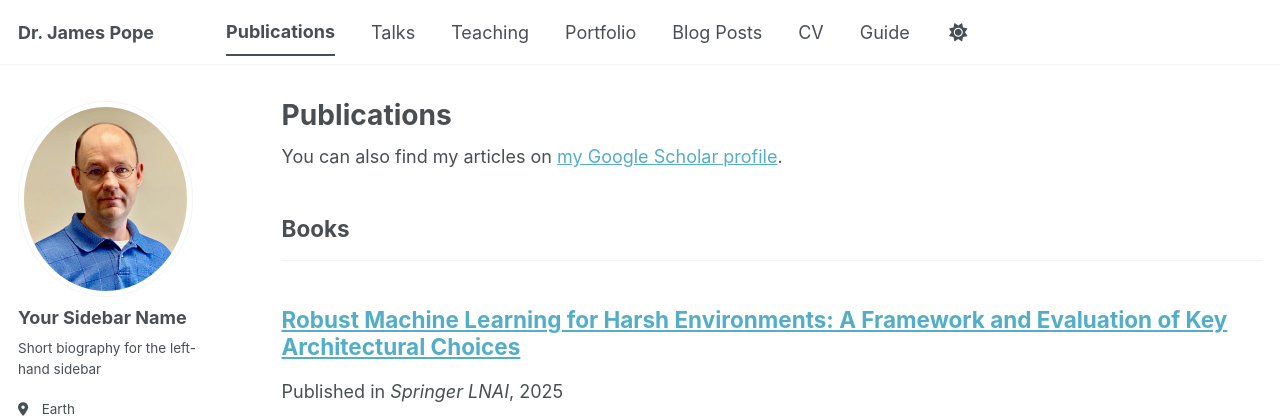
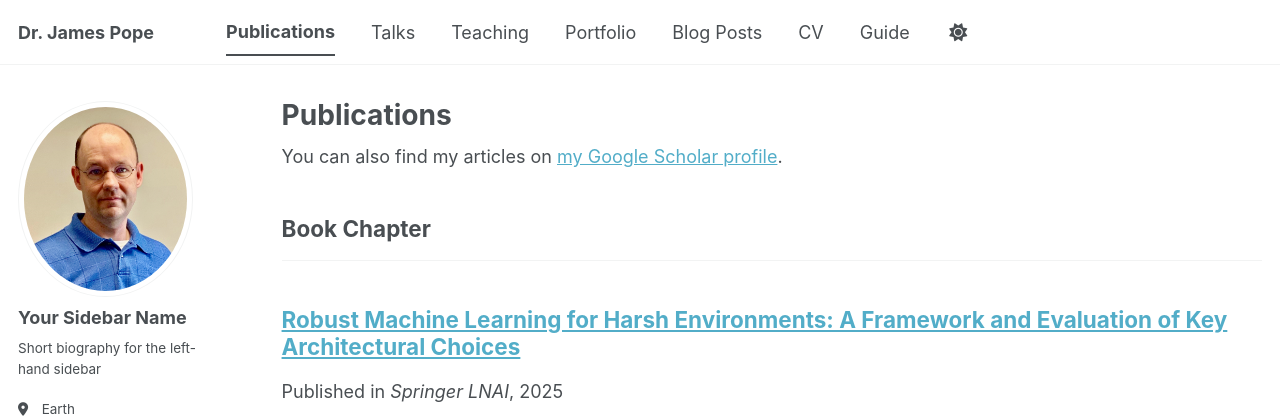
Before and after one commit to jpope8/jpope8.github.io, a Jekyll site: the page built from _pages/publications.html, in a window 1280 px wide and 900 px high. Shown: the top 418 px of the window. Built offline with Jekyll 4.4.1, drawn with Linux system fonts in a browser that asks for light colours; some web fonts are replaced; a script bundle is joined from its source files by our own code; library files that are not in the unit come from our copies.

Commit message:
Changed book to book chapter

```diff
--- a/_config.yml
+++ b/_config.yml
@@ -86,7 +86,7 @@ author:
 # Publication Category - The following the list of publication categories and their headings
 publication_category:
   book:
-    title: 'Books'
+    title: 'Book Chapter'
   journal:
     title: 'Journal Articles'
   conference:
```
